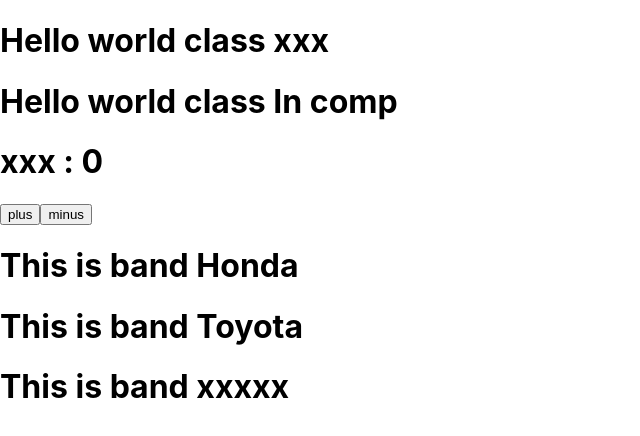
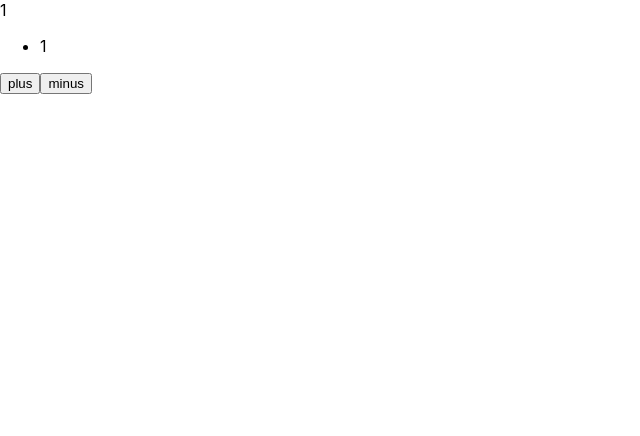
Before and after one commit to wadcharapong-n/react-app, a React (Create React App) app: page / in a window 1280 px wide. Shown: the top 436 px of the page, without its empty margins (0-640 px from the left). Built offline with nearby package versions, Linux system fonts and the light colour scheme.

Commit message:
add delete tag li

```diff
--- a/src/index.js
+++ b/src/index.js
@@ -10,30 +10,16 @@
   }
 }
 
-function Car(props){
-  const isHonda = props.isHonda
-  const isToyota = props.isToyota
-  let car
-  if (isHonda){
-    car = 'Honda'
-  }
-  if (isToyota){
-    car = 'Toyota'
-  }
-  return <div>
-    <h1>This is band {car ? car : <span>xxxxx</span>}</h1>
-  </div>
-}
-
 class HelloWorldInComp extends React.Component{
   constructor(props){
     super(props);
     this.state = {
-      count: 0
+      tag: [],
+      count: 1
     };
   }
   onIncrement = () => {
-    this.setState({count: this.state.count+1})
+    this.setState((prevState) => ({count: prevState.count +1}))
   }
 
   onDeincrement = () => {
@@ -41,15 +27,16 @@
   }
 
   render(){
-    if(this.state.count % 2 === 1){
-      return <div><h1>mod 22222</h1>
-          <button onClick={this.onIncrement}>plus</button>
-          <button onClick={this.onDeincrement}>minus</button>
-        </div>
+    const numbers = [];
+    for(let i = 1;i<=this.state.count; i++){
+      numbers.push(<li>{i}</li>)
     }
     return <div>
-      <HelloWorldComp title="In comp"/>
-      <h1>{this.props.title} : {this.state.count}</h1>
+      {this.state.count}
+      <ul>
+        {numbers}
+      </ul>
+
       <button onClick={this.onIncrement}>plus</button>
       <button onClick={this.onDeincrement}>minus</button>
     </div>
@@ -58,11 +45,7 @@
 
 ReactDOM.render(
   <React.StrictMode>
-    <HelloWorldComp title="xxx"/>
-    <HelloWorldInComp title="xxx"/>
-    <Car isHonda={true}/>
-    <Car isToyota={true}/>
-    <Car />
+    <HelloWorldInComp />
   </React.StrictMode>,
   document.getElementById('root')
 );
```
